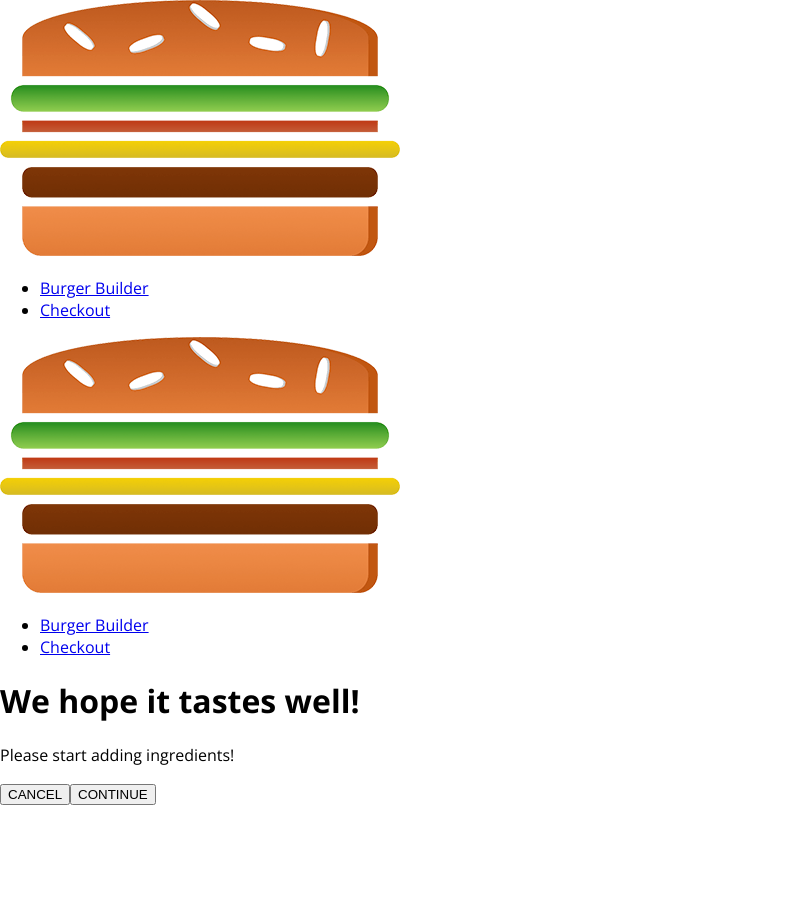
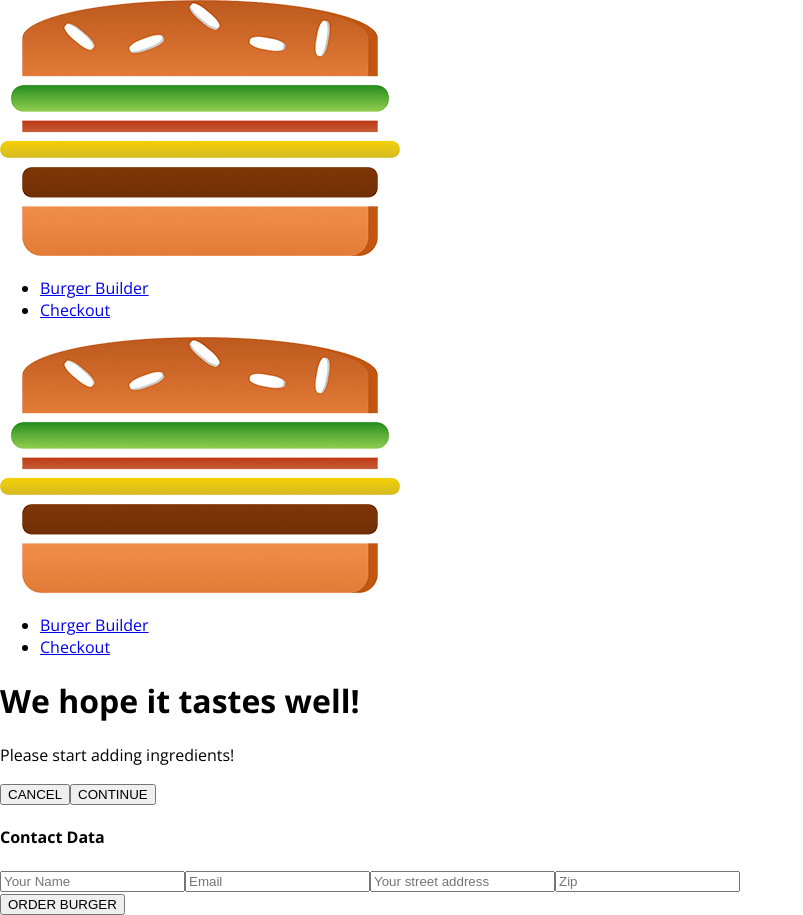
Before and after one commit to asteig/burger-builder, a React app: page /checkout in a window 1280 px wide. Both pictures are taken after a click on the button "CONTINUE". Shown: the whole page, without its empty margins (0-803 px from the left). Before the commit the page ends 805 px from the top, so only its background shows below. Built offline with nearby package versions, Linux system fonts and the light colour scheme.

Commit message:
Added order form

```diff
--- a/src/axios-orders.js
+++ b/src/axios-orders.js
@@ -1,7 +1,7 @@
 import axios from 'axios';
 
 const instance = axios.create({
-    baseURL: 'https://react-my-burger.firebaseio.com/'
+    baseURL: 'https://burger-builder-b5055.firebaseio.com/'
 });
 
 export default instance;
--- a/src/components/Burger/OrderSummary/OrderSummary.js
+++ b/src/components/Burger/OrderSummary/OrderSummary.js
@@ -4,10 +4,6 @@ import Aux from '../../../hoc/Aux/Aux';
 import Button from '../../UI/Button/Button';
 
 class OrderSummary extends Component {
-    // This could be a functional component, doesn't have to be a class
-    componentWillUpdate() {
-        console.log('[OrderSummary] WillUpdate');
-    }
 
     render () {
         const ingredientSummary = Object.keys( this.props.ingredients )
@@ -28,7 +24,7 @@ class OrderSummary extends Component {
                 <p><strong>Total Price: {this.props.price.toFixed( 2 )}</strong></p>
                 <p>Continue to Checkout?</p>
                 <Button btnType="Danger" clicked={this.props.purchaseCancelled}>CANCEL</Button>
-                <Button btnType="Success" clicked={this.props.purchaseContinued}>CONTINUE</Button>
+                <Button btnType="Success" clicked={this.props.purchaseContinued} ingredients={this.props.ingredients}>CONTINUE</Button>
             </Aux>
         );
     }
--- a/src/containers/BurgerBuilder/BurgerBuilder.js
+++ b/src/containers/BurgerBuilder/BurgerBuilder.js
@@ -32,7 +32,7 @@ class BurgerBuilder extends Component {
 
     componentDidMount () {
         console.log(this.props);
-        axios.get( 'https://react-my-burger.firebaseio.com/ingredients.json' )
+        axios.get( 'https://burger-builder-b5055.firebaseio.com/ingredients.json' )
             .then( response => {
                 this.setState( { ingredients: response.data } );
             } )
--- a/src/containers/Checkout/Checkout.js
+++ b/src/containers/Checkout/Checkout.js
@@ -1,6 +1,8 @@
 import React, { Component } from 'react';
+import {Route} from 'react-router-dom';
 
 import CheckoutSummary from '../../components/Order/CheckoutSummary/CheckoutSummary';
+import ContactData from './ContactData/ContactData';
 
 class Checkout extends Component {
     state = {
@@ -31,12 +33,16 @@ class Checkout extends Component {
     }
 
     render() {
-        return (
+
+    	return (
             <div>
                 <CheckoutSummary
                     ingredients={this.state.ingredients}
                     checkoutCancelled={this.checkoutCancelledHandler}
                     checkoutContinued={this.checkoutContinuedHandler}/>
+                <Route
+                	path={this.props.match.path + '/contact-data'}
+                	component={(props)=>(<ContactData ingredients={this.state.ingredients} {...props} />)}/>
             </div>
         );
     }
--- /dev/null
+++ b/src/containers/Checkout/ContactData/ContactData.js
@@ -0,0 +1,84 @@
+import React, {Component} from 'react';
+
+import Button from '../../../components/UI/Button/Button';
+import Spinner from '../../../components/UI/Spinner/Spinner';
+
+import axios from '../../../axios-orders.js';
+
+class ContactData extends Component {
+
+	state = {
+		name: '',
+		email: '',
+		address: {
+			street: '',
+			postalCode: '',
+		}
+	}
+
+	orderHandler = (event) => {
+		event.preventDefault();
+		console.log('Order Button');
+		console.log(this.props.ingredients);
+		console.log(event);
+
+        this.setState( { loading: true } );
+        const order = {
+            ingredients: this.state.ingredients,
+            price: this.state.totalPrice,
+            customer: {
+                name: this.state.name,
+                address: {
+                    street: 'Teststreet 1',
+                    zipCode: '41351',
+                    country: 'Germany'
+                },
+                email: 'test@test.com'
+            },
+            deliveryMethod: 'fastest'
+        }
+        axios.post( '/orders.json', order )
+            .then( response => {
+                this.setState( { loading: false, purchasing: false } );
+            } )
+            .catch( error => {
+                this.setState( { loading: false, purchasing: false } );
+            } );
+
+
+	}
+
+	inputOnChange = (event) => {
+		const varName = event.target.name;
+		this.setState({varName: event.target.value});
+	}
+
+	render = () => {
+		let form = (
+			<form>
+				<input type="text" name="name" onChange={this.inputOnChange} placeholder="Your Name" />
+				<input type="text" name="email" placeholder="Email" />
+				<input type="text" name="address" placeholder="Your street address" />
+				<input type="text" name="postcalCode" placeholder="Zip" />
+			</form>
+		);
+
+		if(this.state.loading) {
+			form = <Spinner />;
+		}
+
+		return (
+			<div>
+				<h4>Contact Data</h4>
+				{form}
+				<Button
+				btnType="Success" clicked={this.orderHandler}>ORDER BURGER</Button>
+			</div>
+
+		);
+	}
+
+
+}
+
+export default ContactData;
```
Also changed, not shown: src/components/Order/Order.js (added), src/containers/Checkout/ContactData/ContactData.css (added).
